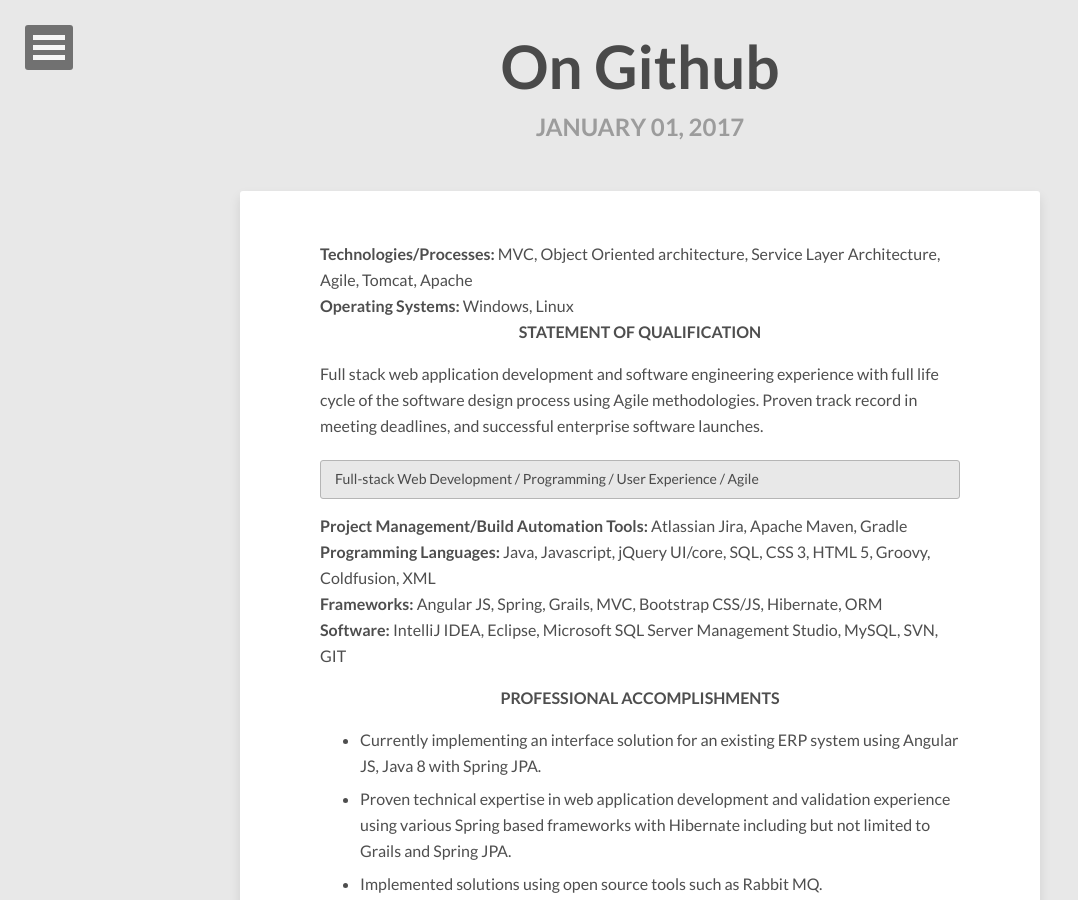
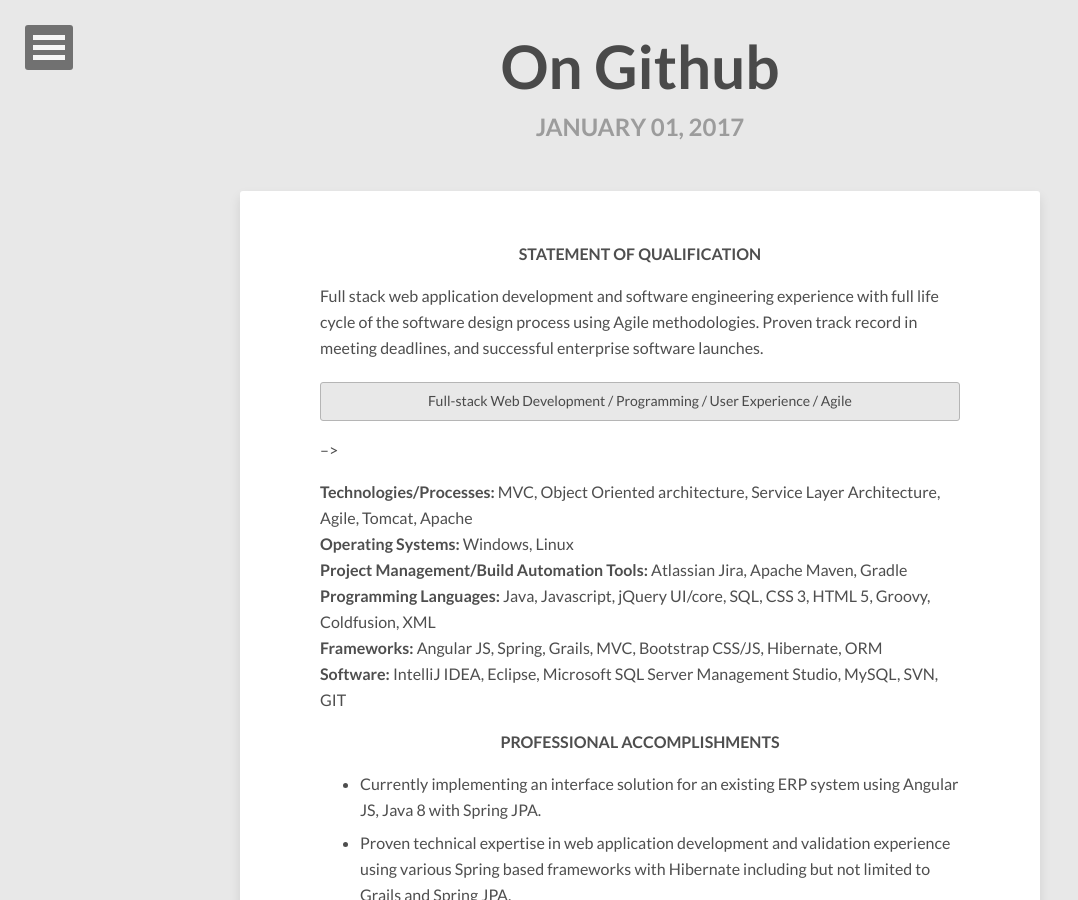
Before and after one commit to rzareen/backup, a Jekyll site: the page built from _posts/2017-01-01-on-github.md, in a window 1280 px wide and 900 px high. Shown: the whole window, without its empty margins (0-1078 px from the left). Built offline with Jekyll 4.4.1, drawn with Linux system fonts in a browser that asks for light colours; nearby versions of some CDN libraries; comment, search, counter and statistics services are not loaded.

Commit message:
added github

```diff
--- a/_posts/2017-01-01-on-github.md
+++ b/_posts/2017-01-01-on-github.md
@@ -7,18 +7,16 @@ tags: [boom post]
 #  background: triangular.png
 ---
 
-<div><strong>Technologies/Processes:</strong> MVC, Object Oriented architecture, Service Layer Architecture, Agile, Tomcat, Apache</div>
-<div><strong>Operating Systems:</strong> Windows, Linux</div>
-
 
 <div style="text-align:center"><strong>STATEMENT OF QUALIFICATION</strong></div>
 
 Full stack web application development and software engineering experience with full life cycle of the software design process using Agile methodologies. Proven track record in meeting deadlines, and successful enterprise software launches.
 
-Full-stack Web Development &#47; Programming &#47; User Experience &#47; Agile
-{: .notice}
+<p class="notice" style="text-align:center">Full-stack Web Development / Programming / User Experience / Agile</p>
+&ndash;&gt;
 
-
+<div><strong>Technologies/Processes:</strong> MVC, Object Oriented architecture, Service Layer Architecture, Agile, Tomcat, Apache</div>
+<div><strong>Operating Systems:</strong> Windows, Linux</div>
 <div><strong>Project Management/Build Automation Tools:</strong> Atlassian Jira, Apache Maven, Gradle</div>
 <div><strong>Programming Languages:</strong> Java, Javascript, jQuery UI/core, SQL, CSS 3, HTML 5, Groovy, Coldfusion, XML</div>
 <div><strong>Frameworks:</strong> Angular JS, Spring, Grails, MVC, Bootstrap CSS/JS, Hibernate, ORM</div>
```
Also changed, not shown: 1 other file.
